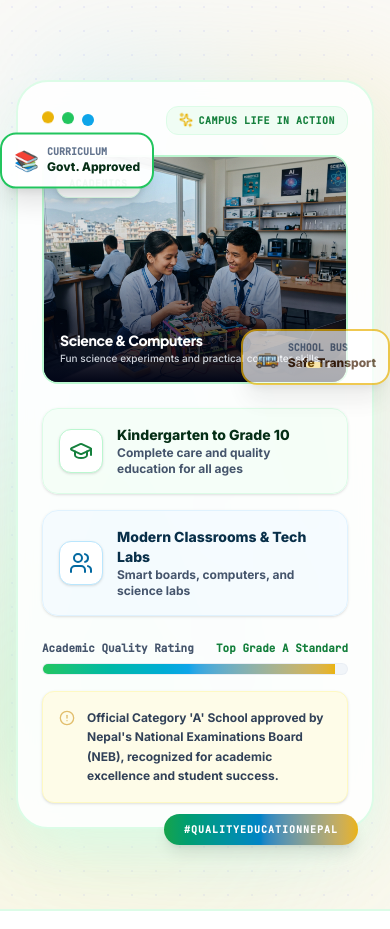
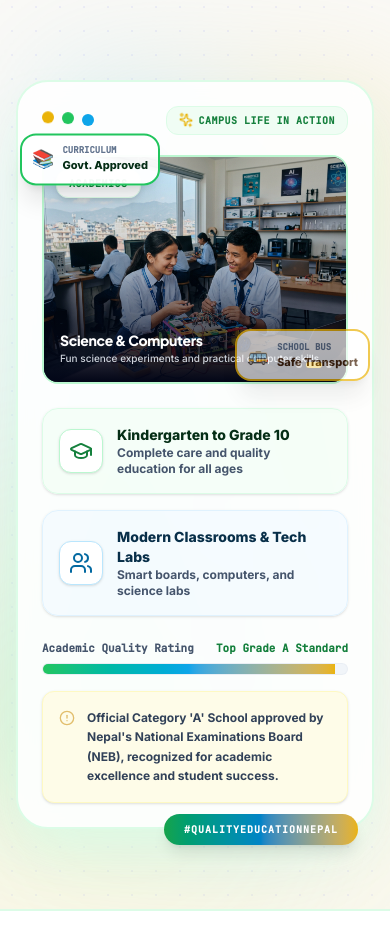
Before and after one commit to himpower2025/Shristi-School, a React (Vite) app: page / in a window 390 px wide. Shown: the part 1025-1954 px from the top of the page. Built offline with nearby package versions, Linux system fonts and the light colour scheme.

Commit message:
fix: improve mobile responsiveness and layout spacing
Adjusted padding and font sizes across Hero, ToolsSection, and ParentReviews components to ensure better display on smaller mobile devices.

```diff
--- a/src/components/Hero.tsx
+++ b/src/components/Hero.tsx
@@ -148,27 +148,27 @@ export default function Hero({ onExplorePrograms, onApplyNow, onViewNotices, las
             <div className="absolute inset-0 bg-gradient-to-tr from-indigo-400/30 via-purple-400/20 to-pink-400/30 rounded-[36px] blur-3xl transform rotate-6 pointer-events-none" />
 
             {/* Playful Floating Badges */}
-            <div className="absolute -left-4 sm:-left-10 top-16 bg-white/95 border-2 border-indigo-500 p-3 rounded-2xl shadow-xl z-20 flex items-center space-x-2 animate-bounce cursor-pointer select-none" style={{ animationDuration: "3s" }}>
-              <span className="text-xl">📚</span>
+            <div className="absolute left-1 sm:-left-10 top-16 bg-white/95 border-2 border-indigo-500 p-2.5 sm:p-3 rounded-2xl shadow-xl z-20 flex items-center space-x-2 animate-bounce cursor-pointer select-none" style={{ animationDuration: "3s" }}>
+              <span className="text-lg sm:text-xl">📚</span>
               <div className="text-left leading-none">
-                <span className="text-[10px] text-slate-500 font-mono font-black block">CURRICULUM</span>
-                <span className="text-xs font-black text-indigo-950">Govt. Approved</span>
+                <span className="text-[9px] sm:text-[10px] text-slate-500 font-mono font-black block">CURRICULUM</span>
+                <span className="text-[11px] sm:text-xs font-black text-indigo-950">Govt. Approved</span>
               </div>
             </div>
 
-            <div className="absolute -right-4 sm:-right-8 top-1/3 bg-white/95 border-2 border-pink-500 p-3 rounded-2xl shadow-xl z-20 flex items-center space-x-2 animate-pulse cursor-pointer select-none" style={{ animationDuration: "2.5s" }}>
-              <span className="text-xl">🚌</span>
+            <div className="absolute right-1 sm:-right-8 top-1/3 bg-white/95 border-2 border-pink-500 p-2.5 sm:p-3 rounded-2xl shadow-xl z-20 flex items-center space-x-2 animate-pulse cursor-pointer select-none" style={{ animationDuration: "2.5s" }}>
+              <span className="text-lg sm:text-xl">🚌</span>
               <div className="text-left leading-none">
-                <span className="text-[10px] text-slate-500 font-mono font-black block">SCHOOL BUS</span>
-                <span className="text-xs font-black text-pink-950">Safe Transport</span>
+                <span className="text-[9px] sm:text-[10px] text-slate-500 font-mono font-black block">SCHOOL BUS</span>
+                <span className="text-[11px] sm:text-xs font-black text-pink-950">Safe Transport</span>
               </div>
             </div>
 
-            <div className="absolute -left-6 bottom-32 bg-white/95 border-2 border-purple-500 p-3 rounded-2xl shadow-xl z-20 flex items-center space-x-2 animate-bounce cursor-pointer select-none hidden sm:flex" style={{ animationDuration: "4.5s" }}>
-              <span className="text-xl">🍲</span>
+            <div className="absolute left-1 sm:-left-6 bottom-32 bg-white/95 border-2 border-purple-500 p-2.5 sm:p-3 rounded-2xl shadow-xl z-20 items-center space-x-2 animate-bounce cursor-pointer select-none hidden sm:flex" style={{ animationDuration: "4.5s" }}>
+              <span className="text-lg sm:text-xl">🍲</span>
               <div className="text-left leading-none">
-                <span className="text-[10px] text-slate-500 font-mono font-black block">NUTRITION</span>
-                <span className="text-xs font-black text-purple-950">Healthy Lunch</span>
+                <span className="text-[9px] sm:text-[10px] text-slate-500 font-mono font-black block">NUTRITION</span>
+                <span className="text-[11px] sm:text-xs font-black text-purple-950">Healthy Lunch</span>
               </div>
             </div>
 
--- a/src/components/ParentReviews.tsx
+++ b/src/components/ParentReviews.tsx
@@ -345,7 +345,7 @@ export default function ParentReviews({ reviews, onAddReview }: ParentReviewsPro
               initial={{ opacity: 0, scale: 0.95 }}
               animate={{ opacity: 1, scale: 1 }}
               exit={{ opacity: 0, scale: 0.95 }}
-              className="bg-white rounded-[32px] max-w-lg w-full p-6 sm:p-8 border border-indigo-100 shadow-2xl space-y-6 relative max-h-[90vh] overflow-y-auto text-left"
+              className="bg-white rounded-[32px] max-w-lg w-full p-4 sm:p-8 border border-indigo-100 shadow-2xl space-y-6 relative max-h-[90vh] overflow-y-auto text-left"
             >
               {/* Close Button */}
               <button
@@ -551,7 +551,7 @@ export default function ParentReviews({ reviews, onAddReview }: ParentReviewsPro
               initial={{ opacity: 0, scale: 0.95 }}
               animate={{ opacity: 1, scale: 1 }}
               exit={{ opacity: 0, scale: 0.95 }}
-              className="bg-white rounded-[32px] max-w-md w-full p-6 sm:p-8 border border-indigo-100 shadow-2xl space-y-6 relative text-center"
+              className="bg-white rounded-[32px] max-w-md w-full p-4 sm:p-8 border border-indigo-100 shadow-2xl space-y-6 relative text-center max-h-[90vh] overflow-y-auto"
             >
               {/* Close Button */}
               <button
--- a/src/components/ToolsSection.tsx
+++ b/src/components/ToolsSection.tsx
@@ -331,7 +331,7 @@ export default function ToolsSection({ isAdmin = false }: ToolsSectionProps) {
         <div className="grid grid-cols-1 lg:grid-cols-12 gap-10 items-stretch">
 
           {/* LEFT COLUMN: School Calendar & Tabbed Display */}
-          <div className="lg:col-span-7 bg-[#FAF9F6] border border-indigo-50/70 p-6 md:p-8 rounded-[32px] shadow-xl shadow-indigo-100/5 space-y-6 text-left flex flex-col justify-between">
+          <div className="lg:col-span-7 bg-[#FAF9F6] border border-indigo-50/70 p-4 sm:p-6 md:p-8 rounded-[32px] shadow-xl shadow-indigo-100/5 space-y-6 text-left flex flex-col justify-between">
 
             <div className="space-y-5">
 
@@ -618,7 +618,7 @@ export default function ToolsSection({ isAdmin = false }: ToolsSectionProps) {
           </div>
 
           {/* RIGHT COLUMN: Upcoming School Events and Lists */}
-          <div className="lg:col-span-5 bg-white border border-indigo-100 p-6 md:p-8 rounded-[32px] shadow-xl shadow-indigo-100/5 space-y-6 text-left flex flex-col justify-between relative overflow-hidden">
+          <div className="lg:col-span-5 bg-white border border-indigo-100 p-4 sm:p-6 md:p-8 rounded-[32px] shadow-xl shadow-indigo-100/5 space-y-6 text-left flex flex-col justify-between relative overflow-hidden">
 
             <div className="space-y-4">
               <div className="flex flex-col sm:flex-row sm:items-center justify-between gap-3 border-b border-indigo-50/70 pb-4">
```
